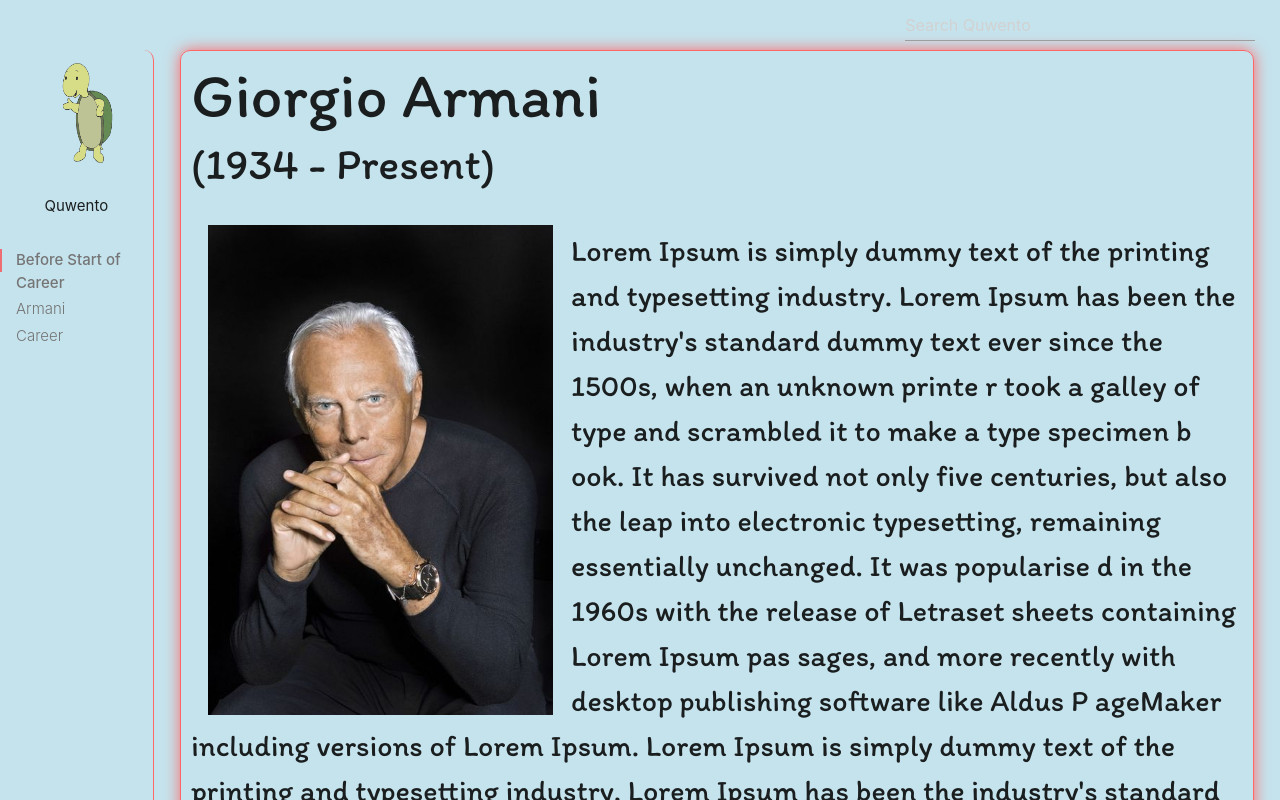
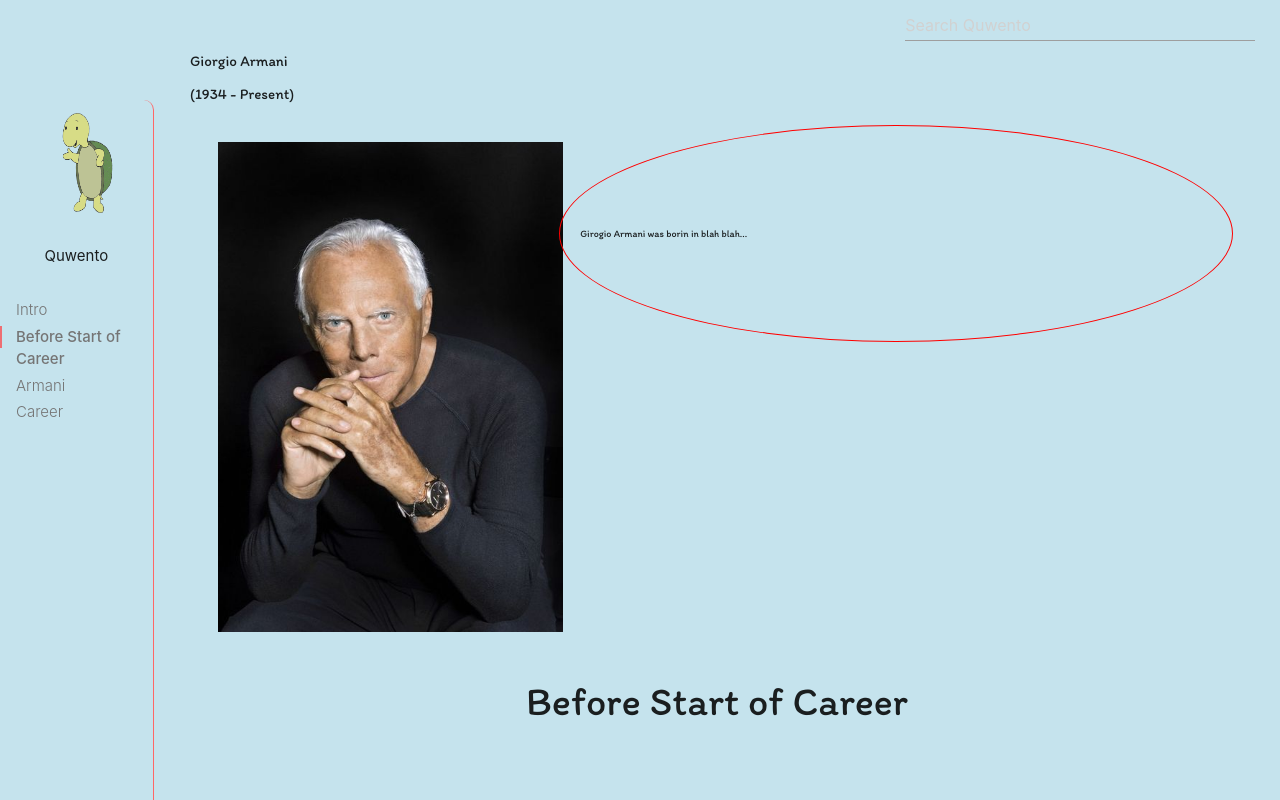
Before and after one commit to kurtgee6/whatif, a plain HTML site: page index.html in a window 1280 px wide. Shown: the top 800 px of the page. Drawn offline with nearby package versions, Linux system fonts and the light colour scheme.

Commit message:
fixing the layout

```diff
--- a/css/index.css
+++ b/css/index.css
@@ -1,29 +1,35 @@
 body {
     background-color: #c5e3ed;
 }
-.left-carton {
+.navBar {
     width: 12%;
     height: 1500px;
     border-right: 1px solid #ff6666;
     margin-top: 50px;
     float: left;
     border-radius: 10px;
+    position: fixed;
 }
-
-.right-top-carton {
+.input#search.validate.valid{
+    color: black;
+    background: yellow;
+}
+.searchBar {
     margin-left: 180px;
     width: 84%;
     height: 50px;
     color: black;
+    position: fixed;
+    background-color: #c5e3ed;
+    top: 0;
 }
 
 .right-bottom-carton {
     margin-left: 180px;
+    margin-top: 50px;
     width: 83.9%;
     height: 1500px;
-    border: 1px solid #ff6666;
     border-radius: 10px;
-    box-shadow: 0px 0px 15px #ff6666;
 }
 
 
@@ -50,8 +56,11 @@ body {
 }
 
 .content-word {
-    font-size: 30px;
-    padding: 10px;
+    font-size: 10px;
+    padding: 100px 20px;
+    margin: 10px;
+    border-radius: 90%;
+    border: 1px solid red;
 }
 
 .para {
--- a/index.html
+++ b/index.html
@@ -12,64 +12,50 @@
         <link href="https://fonts.googleapis.com/css?family=Itim" rel="stylesheet">
     </head>
 <body>
-
-    <div class="left-carton">
+    <!-- Left Navigation Bar -->
+    <div class="navBar">
        <img class="logo" src="logo.png" alt="Quwento Logo">
        <p style="text-align:center;">Quwento</p>
        <ul class="section table-of-contents">
+            <li><a href="#">Intro</a></li>
             <li><a href="#beforeStart">Before Start of Career</a></li>
-            <li><a href="#">Armani</a></li>
-            <li><a href="#">Career</a></li>
+            <li><a href="#armani">Armani</a></li>
+            <li><a href="career">Career</a></li>
         </ul>
     </div>
-
-    <div class="right-top-carton">
+    <!-- Seacrh Bar -->
+    <div class="searchBar">
         <input id="search" placeholder="Search Quwento" type="text" class="validate">
     </div>
-
+    <!-- Container -->
     <div class="right-bottom-carton">
-
-        <h1 style="margin: 10px; font-family: 'Itim', cursive;">Giorgio Armani</h1>
-
-        <h3 style="margin: 10px; font-family: 'Itim', cursive;">(1934 - Present)</h3>
-
+        <!-- Name/year of person -->
+        <div class="nameOfPerson" style="margin: 10px; font-family: 'Itim', cursive;">Giorgio Armani</div>
+        <div class="yearOfPerson" style="margin: 10px; font-family: 'Itim', cursive;">(1934 - Present)</div>
+        <!-- Profile pic of person -->
+        <div class="row">
+            <div class="col s4">
                 <div class="profile-picture">
                     <img class="para" src="armani.jpg" alt="Giorgio Armani">
                 </div>
-
-        <p class="content-word" style="font-family: 'Itim', cursive;">
-            Lorem Ipsum is simply dummy text of the printing and
-            typesetting industry. Lorem Ipsum has been the industry's
-            standard dummy text ever since the 1500s, when an unknown printe
-            r took a galley of type and scrambled it to make a type specimen b
-            ook. It has survived not only five centuries, but also the leap into
-            electronic typesetting, remaining essentially unchanged. It was popularise
-            d in the 1960s with the release of Letraset sheets containing Lorem Ipsum pas
-            sages, and more recently with desktop publishing software like Aldus P
-            ageMaker including versions of Lorem Ipsum. Lorem Ipsum is simply dummy text of the printing and
-            typesetting industry. Lorem Ipsum has been the industry's
-            standard dummy text ever since the 1500s, when an unknown printe
-            r took a galley of type and scrambled it to make a type specimen b
-            ook. It has survived not only five centuries, but also the leap into
-            electronic typesetting, remaining essentially unchanged. It was popularise
-            d in the 1960s with the release of Letraset sheets containing Lorem Ipsum pas
-            sages, and more recently with desktop publishing software like Aldus P
-            ageMaker including versions of Lorem Ipsum.
-        </p>
-
+            </div>
+            <div class="col s8">
+                <div class="content-word" style="font-family: 'Itim', cursive;">
+                   Girogio Armani was borin in blah blah...
+                </div>
+            </div>
+            <!-- Before Start -->
+            <div class="col s12">
             <h3 id="beforeStart" style="text-align: center; font-size: 40px; font-family: 'Itim', cursive;" class="section scrollspy">Before Start of Career </h3>
-
             <p class="word" style="margin-bottom: 650px; font-family: 'Itim', cursive;">
                     Point guard who was selected second overall in the 2017 NBA Draft by the Los Angeles Lakers.
                     He played one year of college basketball at UCLA.
                     At Chino Hills High School, he was the 2016 Naismith
                     Prep Player of the Year as well as the 2016 Morgan Wooten Player of the Year.
             </p>
-
-
         </div>
-
-
+    </div>
+    </div>
     <!-- Jquery Source -->
     <script src="https://ajax.googleapis.com/ajax/libs/jquery/3.2.1/jquery.min.js"></script>
     <!-- Materialize js source-->
```
Lines whose indentation alone changed are shown as unchanged.
